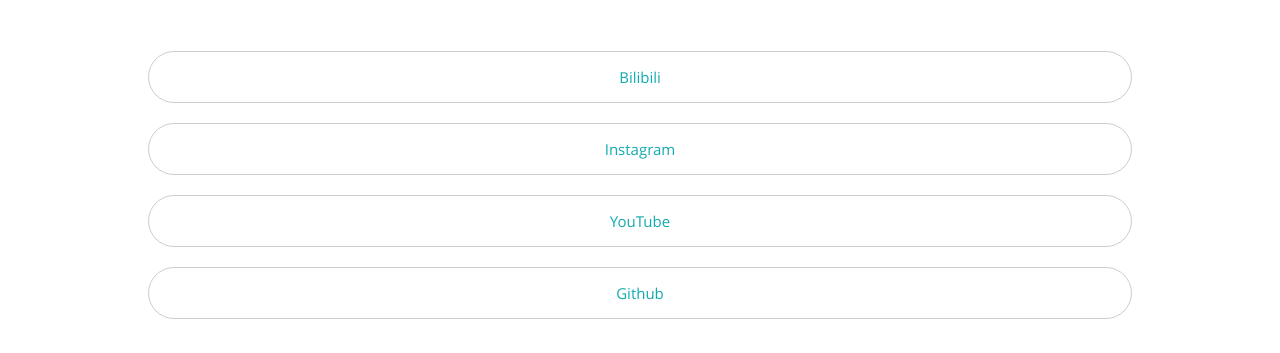
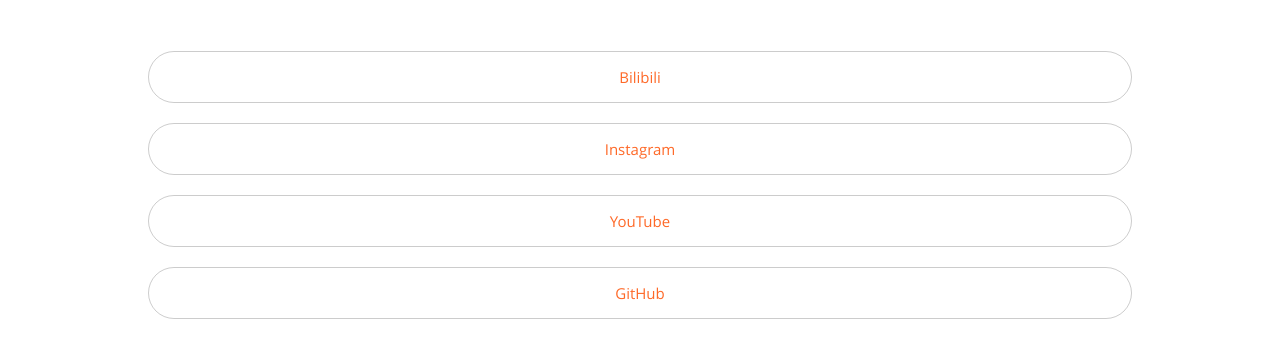
Before and after one commit to yuz302/SpiralDreamsBand, a React (Create React App) app: page / in a window 1280 px wide. Shown: the part 1953-2306 px from the top of the page. Built offline with nearby package versions, Linux system fonts and the light colour scheme.

Commit message:
Updated social media hyperlink color and text

```diff
--- a/public/css/default.css
+++ b/public/css/default.css
@@ -288,7 +288,7 @@
 a, a:visited {
    text-decoration: none;
    outline: 0;
-   color: #11ABB0;
+   color: #fe6928;
 
    -webkit-transition: color .3s ease-in-out;
    -moz-transition: color .3s ease-in-out;
--- a/public/css/layout.css
+++ b/public/css/layout.css
@@ -151,7 +151,6 @@
 ul#nav li a {
 
 /* 8px padding top + 8px padding bottom + 32px line-height = 48px */
-
    display: inline-block;
    padding: 8px 78px;
    line-height: 32px;
--- a/src/data/SocialMedia.js
+++ b/src/data/SocialMedia.js
@@ -12,7 +12,7 @@
         link: 'https://youtube.com/',
     },
     {
-        name: 'Github',
+        name: 'GitHub',
         link: 'https://github.com/yuz302/SpiralDreamsBand',
     },
 ];
```
